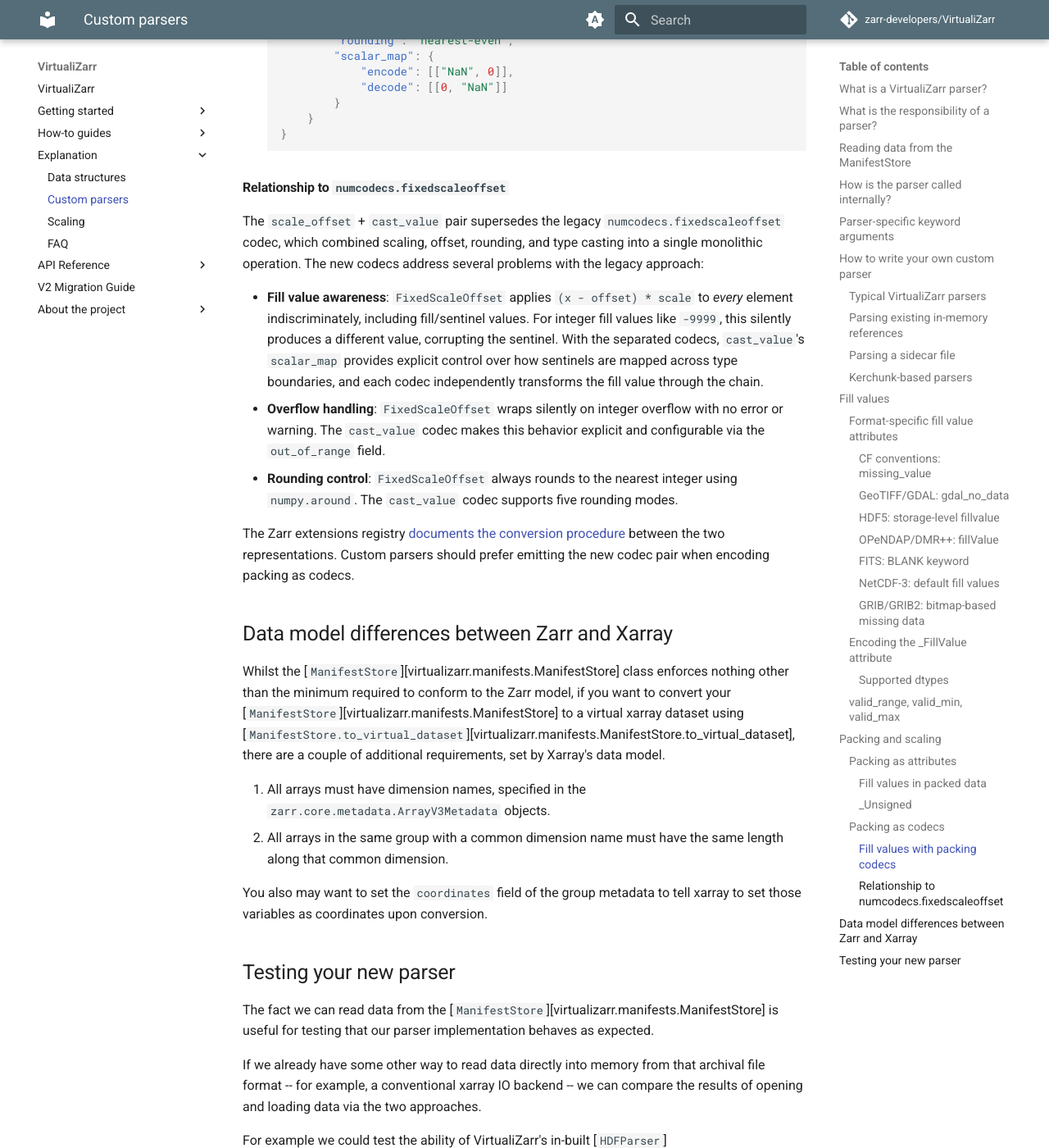
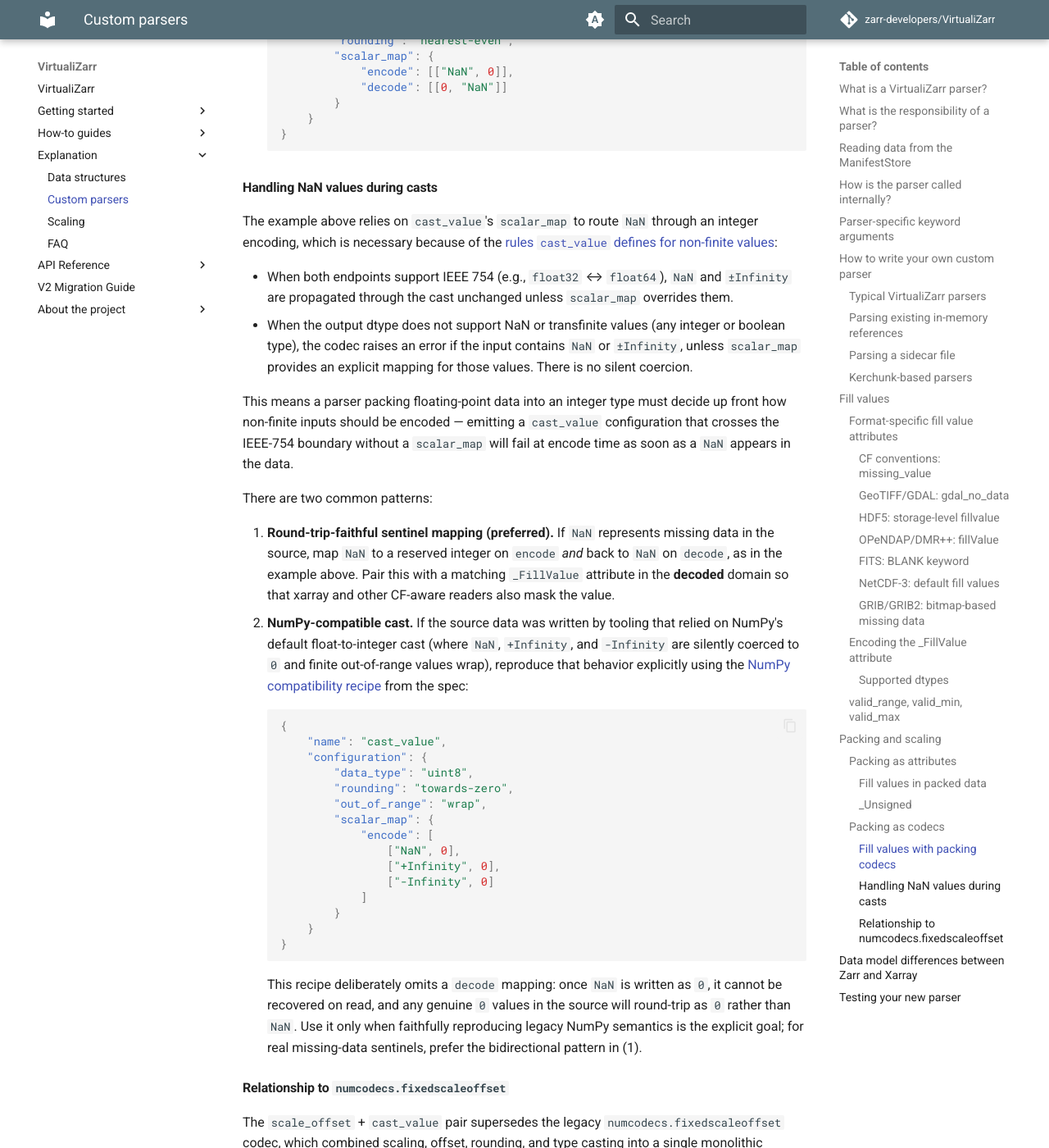
Before and after one commit to zarr-developers/VirtualiZarr, an MkDocs documentation site: the page built from docs/custom_parsers.md, in a window 1280 px wide and 1400 px high, scrolled down 13808 px. Shown: the whole window at 82% size. Built offline with MkDocs 1.6.1 and Material for MkDocs 9.7.7, drawn with Linux system fonts in a browser that asks for light colours; comment, search, counter and statistics services are not loaded; the version menu is left out.

Commit message:
docs: add more details on NaN handling

````diff
--- a/docs/custom_parsers.md
+++ b/docs/custom_parsers.md
@@ -405,6 +405,40 @@
     }
     ```
 
+#### Handling NaN values during casts
+
+The example above relies on `cast_value`'s `scalar_map` to route `NaN` through an integer encoding, which is necessary because of the [rules `cast_value` defines for non-finite values](https://github.com/zarr-developers/zarr-extensions/tree/main/codecs/cast_value#numpy-compatibility):
+
+- When both endpoints support IEEE 754 (e.g., `float32` ↔ `float64`), `NaN` and `±Infinity` are propagated through the cast unchanged unless `scalar_map` overrides them.
+- When the output dtype does not support NaN or transfinite values (any integer or boolean type), the codec raises an error if the input contains `NaN` or `±Infinity`, unless `scalar_map` provides an explicit mapping for those values. There is no silent coercion.
+
+This means a parser packing floating-point data into an integer type must decide up front how non-finite inputs should be encoded — emitting a `cast_value` configuration that crosses the IEEE-754 boundary without a `scalar_map` will fail at encode time as soon as a `NaN` appears in the data.
+
+There are two common patterns:
+
+1. **Round-trip-faithful sentinel mapping (preferred).** If `NaN` represents missing data in the source, map `NaN` to a reserved integer on `encode` _and_ back to `NaN` on `decode`, as in the example above. Pair this with a matching `_FillValue` attribute in the **decoded** domain so that xarray and other CF-aware readers also mask the value.
+2. **NumPy-compatible cast.** If the source data was written by tooling that relied on NumPy's default float-to-integer cast (where `NaN`, `+Infinity`, and `-Infinity` are silently coerced to `0` and finite out-of-range values wrap), reproduce that behavior explicitly using the [NumPy compatibility recipe](https://github.com/zarr-developers/zarr-extensions/tree/main/codecs/cast_value#numpy-compatibility) from the spec:
+
+    ```json
+    {
+        "name": "cast_value",
+        "configuration": {
+            "data_type": "uint8",
+            "rounding": "towards-zero",
+            "out_of_range": "wrap",
+            "scalar_map": {
+                "encode": [
+                    ["NaN", 0],
+                    ["+Infinity", 0],
+                    ["-Infinity", 0]
+                ]
+            }
+        }
+    }
+    ```
+
+    This recipe deliberately omits a `decode` mapping: once `NaN` is written as `0`, it cannot be recovered on read, and any genuine `0` values in the source will round-trip as `0` rather than `NaN`. Use it only when faithfully reproducing legacy NumPy semantics is the explicit goal; for real missing-data sentinels, prefer the bidirectional pattern in (1).
+
 #### Relationship to `numcodecs.fixedscaleoffset`
 
 The `scale_offset` + `cast_value` pair supersedes the legacy `numcodecs.fixedscaleoffset` codec, which combined scaling, offset, rounding, and type casting into a single monolithic operation. The new codecs address several problems with the legacy approach:
````
